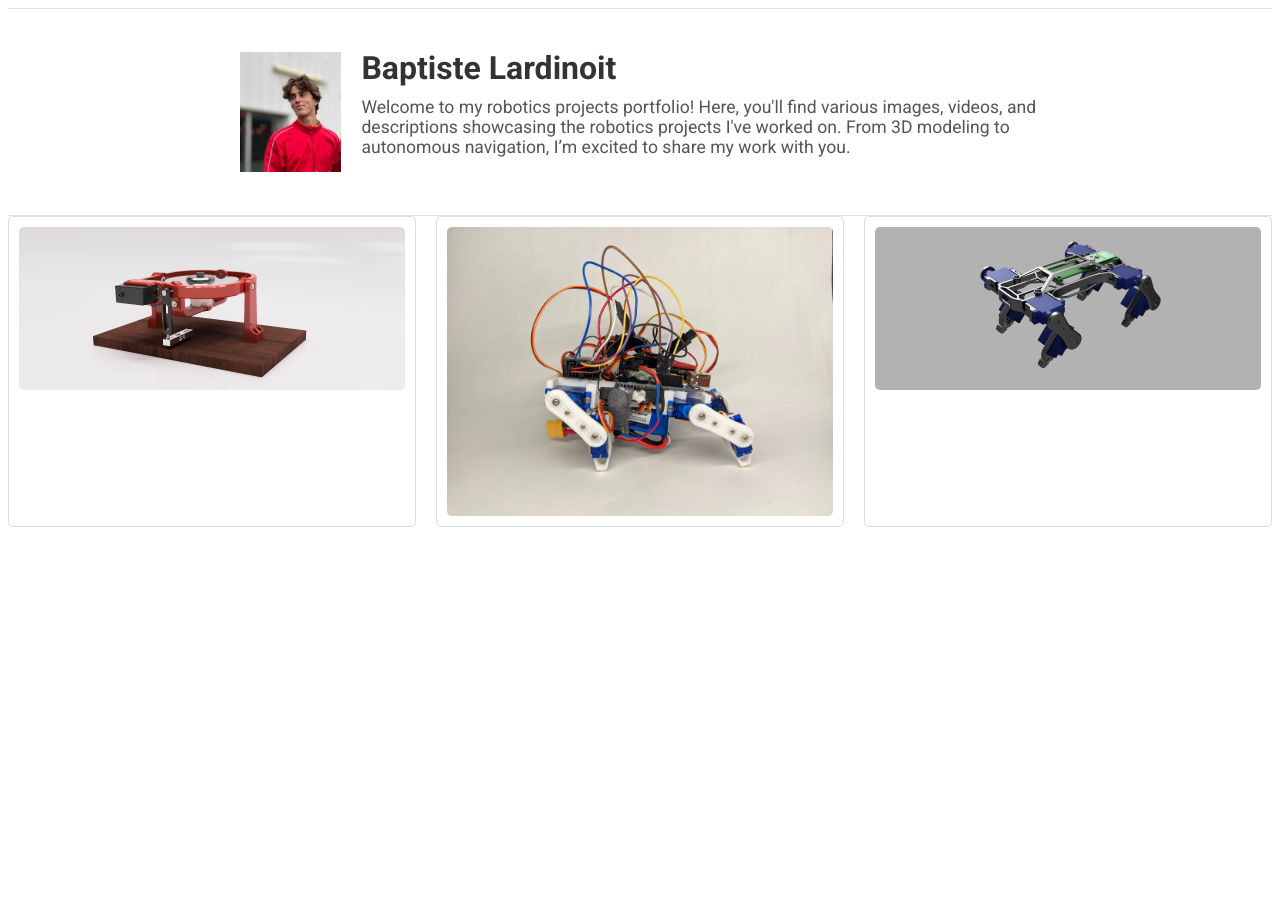
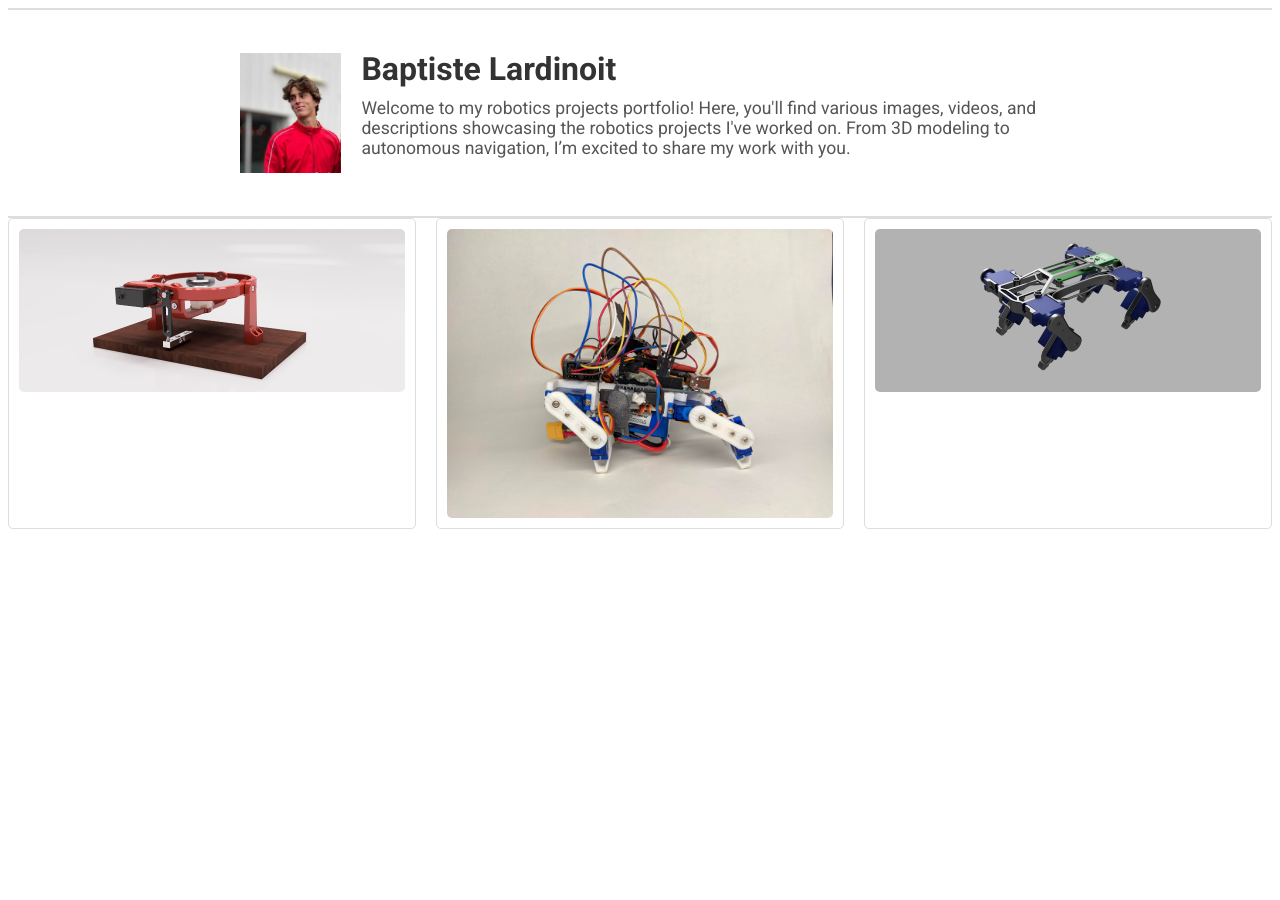
Before and after one commit to BaptisteLardinoit/BaptisteLardinoit.github.io, a Jekyll site: the page built from index.md, in a window 1280 px wide. Built offline with Jekyll 4.4.1, drawn with Linux system fonts in a browser that asks for light colours.

Commit message:
Update style.css

```diff
--- a/assets/css/style.css
+++ b/assets/css/style.css
@@ -12,8 +12,8 @@ h1, h2, h3, h4, h5, h6 {
   padding: 40px 20px;
   display: flex;
   justify-content: center;
-  border-top: 1px solid #ddd;
-  border-bottom: 1px solid #ddd;
+  border-top: 2px solid #ddd;
+  border-bottom: 2px solid #ddd;
 }
 
 .header-content {
```
